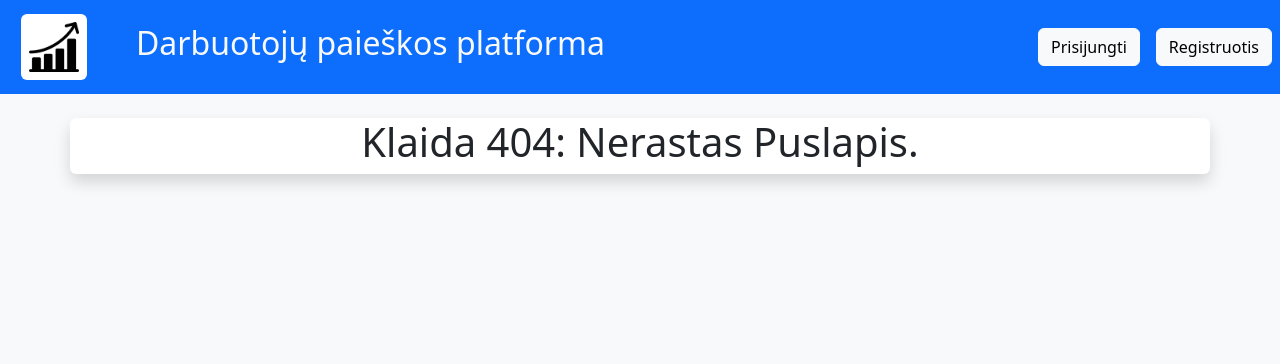
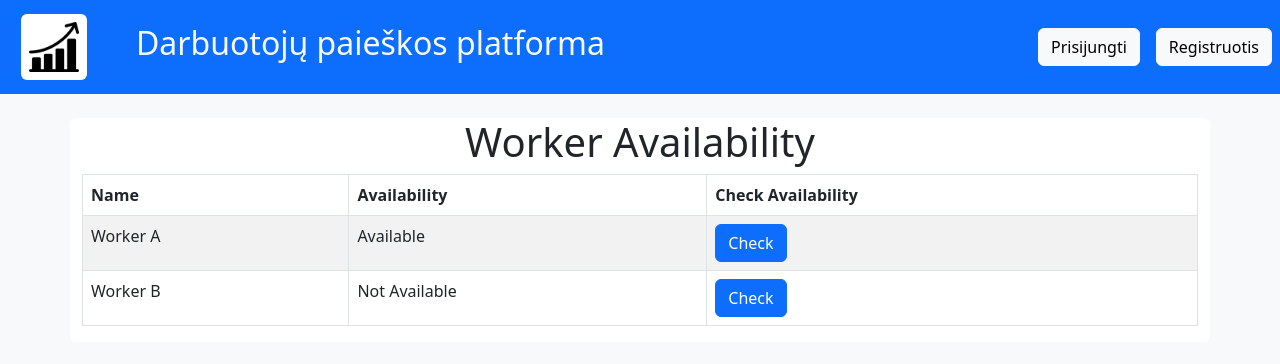
Before and after one commit to Karolinskis/recruitment-platform, a React (Vite) app in the folder frontend/: page /employer/check-worker-availability in a window 1280 px wide. Before the commit this address had no page. Shown: the top 364 px of the page. Built offline with nearby package versions, Linux system fonts and the light colour scheme.

Commit message:
Added worker availability check

```diff
--- a/frontend/src/AppRoutes.jsx
+++ b/frontend/src/AppRoutes.jsx
@@ -15,8 +15,10 @@ import JobAdCreate from "../views/post/JobAdCreate";
 import JobOffer from "../views/post/JobOffer";
 import JobOfferCreate from "../views/post/JobOfferCreate";
 import Layout from "../components/Layout";
+
 import HireWorker from "../views/employer/HireWorker";
 import RateWorker from "../views/employer/RateWorker";
+import CheckWorkerAvailability from "../views/employer/CheckWorkerAvailability";
 
 import RequireAuth from "../components/RequireAuth";
 import DeleteAccount from "../views/account/DeleteAccount";
@@ -44,8 +46,11 @@ function AppRoutes() {
           <Route path="account" element={<Account />} />
           <Route path="account/passwordReset" element={<ChangePassword />} />
           <Route path="account/deleteUser" element={<DeleteAccount />} />
+
           <Route path="employer/hire-worker" element={<HireWorker />} />
           <Route path="employer/rate-worker" element={<RateWorker/>} />
+          <Route path="employer/check-worker-availability" element={<CheckWorkerAvailability/>} />
+
           <Route path="account/edit" element={<EditAccount />} />
           <Route path="jobsad/id" element={<JobOffer />} />
           <Route path="jobOffer" element={<JobOffer/>} />
--- /dev/null
+++ b/frontend/views/employer/CheckWorkerAvailability.jsx
@@ -0,0 +1,49 @@
+import React, { useState } from 'react';
+import { Button, Table } from 'react-bootstrap';
+
+function CheckWorkerAvailability() {
+  const [workers, setWorkers] = useState([
+    { id: 1, name: 'Worker A', available: true },
+    { id: 2, name: 'Worker B', available: false },
+    // ... other workers
+  ]);
+
+  // Simulate checking availability
+  const checkAvailability = (id) => {
+    // Placeholder logic to toggle availability
+    setWorkers(workers.map(worker =>
+      worker.id === id ? { ...worker, available: !worker.available } : worker
+    ));
+    // TODO: Implement actual logic to check availability from the backend
+  };
+
+  return (
+    <div className="container bg-white rounded">
+      <h1 className="text-center">Worker Availability</h1>
+      <Table striped bordered hover>
+        <thead>
+          <tr>
+            <th>Name</th>
+            <th>Availability</th>
+            <th>Check Availability</th>
+          </tr>
+        </thead>
+        <tbody>
+          {workers.map(worker => (
+            <tr key={worker.id}>
+              <td>{worker.name}</td>
+              <td>{worker.available ? 'Available' : 'Not Available'}</td>
+              <td>
+                <Button onClick={() => checkAvailability(worker.id)}>
+                  Check
+                </Button>
+              </td>
+            </tr>
+          ))}
+        </tbody>
+      </Table>
+    </div>
+  );
+}
+
+export default CheckWorkerAvailability;
```
